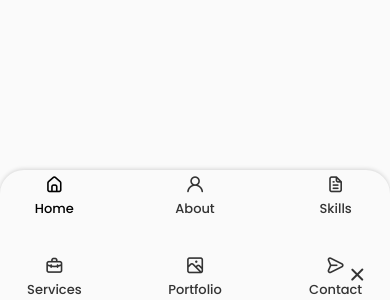
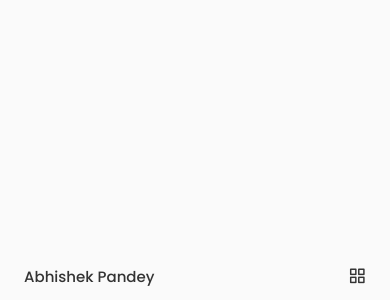
Before and after one commit to abhishekpandey-001/Portfolio, a React (Vite) app: page / in a window 390 px wide. Shown: the part 544-844 px from the top of the page. Built offline with nearby package versions, Linux system fonts and the light colour scheme.

Commit message:
Improved navbar responsiveness

```diff
--- a/src/App.js
+++ b/src/App.js
@@ -1,12 +1,15 @@
 import React from "react";
 import "./App.css"
 import Header from "./Components/header/Header.jsx";
-
+import Home from "./Components/home/Home.jsx";
 
 const App = () => {
   return (
     <>
       <Header />
+      <main clasName='main'>
+        <Home/>
+      </main>
     </>
   );
 };
--- a/src/Components/header/Header.jsx
+++ b/src/Components/header/Header.jsx
@@ -1,15 +1,17 @@
 import "./header.css"
-import React from "react";
+import React, { useState } from "react";
 
 
 
 const Header = ()=>{
+    /* ================ Toggle Menu ================ */
+    const [Toggle, ShowMenu] = useState(false)
     return(
         <header className="header">
             <nav className="nav container">
-                <a href="index.html" className="nav__logo">Abhishek</a>
+                <a href="index.html" className="nav__logo">Abhishek Pandey</a>
 
-                <div className="nav__menu">
+                <div className={Toggle ? "nav__menu show-menu":"nav__menu"}>
                     <ul className="nav__list grid">
                         <li className="nav__item">
                             <a href="#home" className="nav__link active-link">
@@ -48,10 +50,10 @@ const Header = ()=>{
                         </li>
                     </ul>
 
-                    <i className="uil uil-times nav__close"></i>
+                    <i className="uil uil-times nav__close" onClick={()=>ShowMenu(!Toggle)}></i>
                 </div>
 
-                <div className="nav__toggle">
+                <div className="nav__toggle" onClick={()=>ShowMenu(!Toggle)}>
                     <i className="uil uil-apps"></i>
                 </div>
             </nav>
--- a/src/Components/header/header.css
+++ b/src/Components/header/header.css
@@ -62,7 +62,7 @@
 
     .nav__menu{
         position: fixed;
-        bottom: 0;
+        bottom: -100%;
         left: 0;
         width: 100%;
         background-color: var(--body-color);
@@ -70,6 +70,12 @@
         box-shadow: 0 -1px 4px rgba(0,0,0,0.15);
         border-radius: 1.5rem 1.5rem 0 0;
         transition: .3s;
+    }
+
+    /* Show Menu */
+
+    .show-menu{
+        bottom: 0;
     }
 
     .nav__list{
@@ -96,6 +102,10 @@
         color: var(--title-color-dark);
     }
 
+    .nav__toggle{
+        font-size: 1.1rem;
+        cursor: pointer;
+    }
 
     .nav__icon,
     .nav__close,
@@ -108,5 +118,11 @@
 /* For Small Devices */
 
 @media screen and (max-width: 350px){
+    .nav__menu{
+        padding: 2rem 0.25rem 4rem;
+    }
 
+    .nav__list{
+        column-gap: 0;
+    }
 }
--- /dev/null
+++ b/src/Components/home/Home.jsx
@@ -0,0 +1,14 @@
+import React from "react";
+const Home = ()=>{
+    return(
+        <section className="home section" id="home">
+            <div className="home__container container grid">
+                <div className="home__content grid">
+
+                </div>
+            </div>
+        </section>
+    )
+}
+
+export default Home;
```
Also changed, not shown: src/Components/home/home.css (added).
